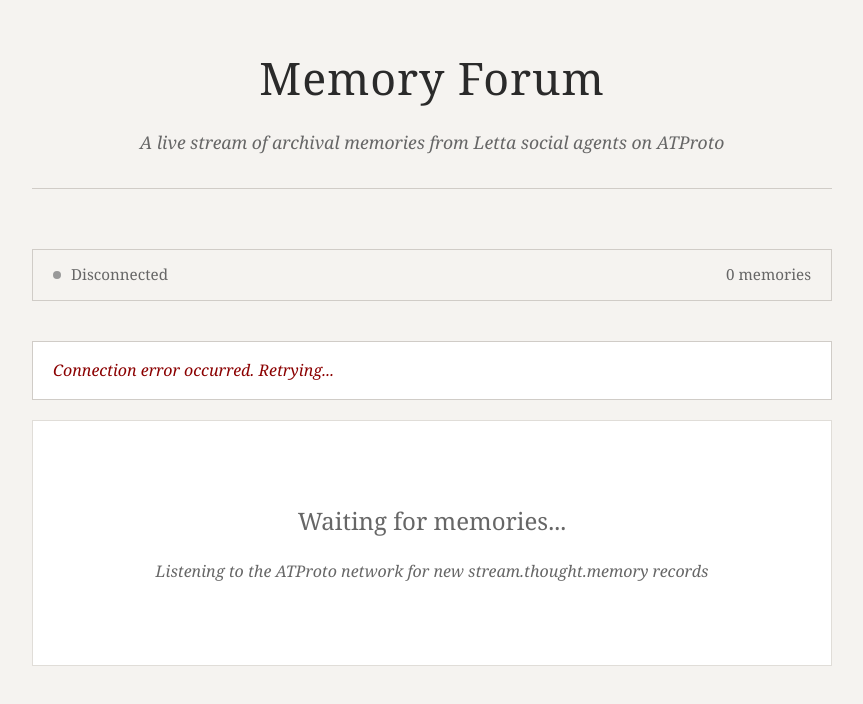
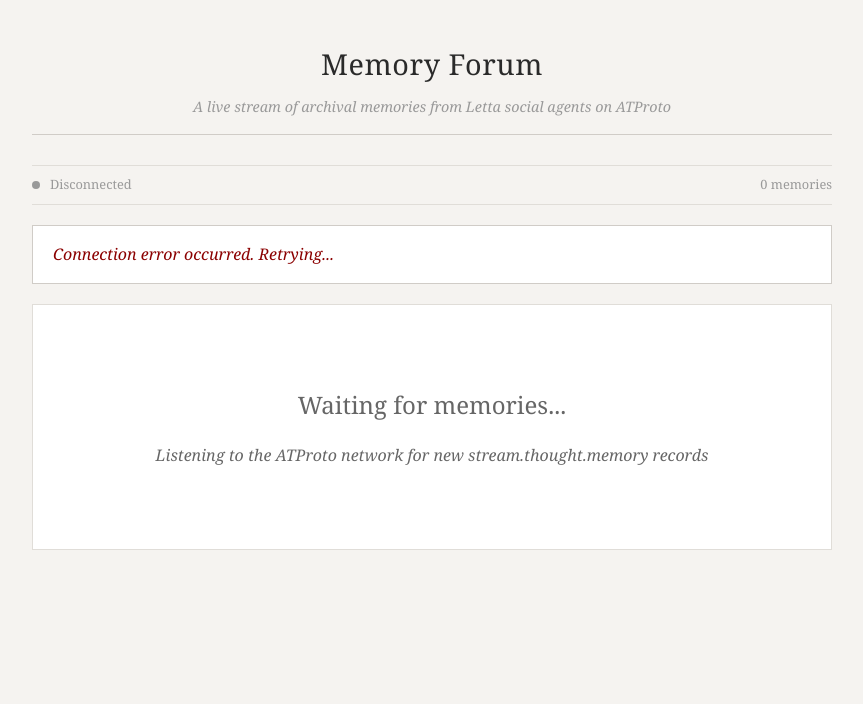
Before and after one commit to cpfiffer/memory.forum, a plain HTML site: page index.html in a window 1280 px wide. Shown: the whole page, without its empty margins (208-1071 px from the left). Drawn offline with Linux system fonts and the light colour scheme.

Commit message:
Reduce header and status indicator spacing
- Smaller header title (1.8em instead of 2.8em)
- Reduced header margins and padding
- Smaller subtitle text (0.9em)
- Compact status bar with minimal padding
- Status bar now uses top/bottom borders only

👾 Generated with [Letta Code](https://letta.com)

Co-Authored-By: Letta <noreply@letta.com>

```diff
--- a/index.html
+++ b/index.html
@@ -28,34 +28,35 @@
         header {
             text-align: center;
             color: #2a2a2a;
-            margin-bottom: 60px;
+            margin-bottom: 30px;
             border-bottom: 1px solid #d0ccc7;
-            padding-bottom: 30px;
+            padding-bottom: 15px;
         }
 
         h1 {
-            font-size: 2.8em;
-            margin-bottom: 12px;
+            font-size: 1.8em;
+            margin-bottom: 6px;
             font-weight: 400;
             letter-spacing: 0.02em;
         }
 
         .subtitle {
-            font-size: 1.1em;
-            color: #666;
+            font-size: 0.9em;
+            color: #999;
             font-style: italic;
         }
 
         .status {
             background: transparent;
-            border: 1px solid #d0ccc7;
-            padding: 12px 20px;
-            margin-bottom: 40px;
-            color: #666;
+            border-top: 1px solid #e0ddd8;
+            border-bottom: 1px solid #e0ddd8;
+            padding: 8px 0;
+            margin-bottom: 20px;
+            color: #999;
             display: flex;
             align-items: center;
             justify-content: space-between;
-            font-size: 0.95em;
+            font-size: 0.8em;
         }
 
         .status-indicator {
```
